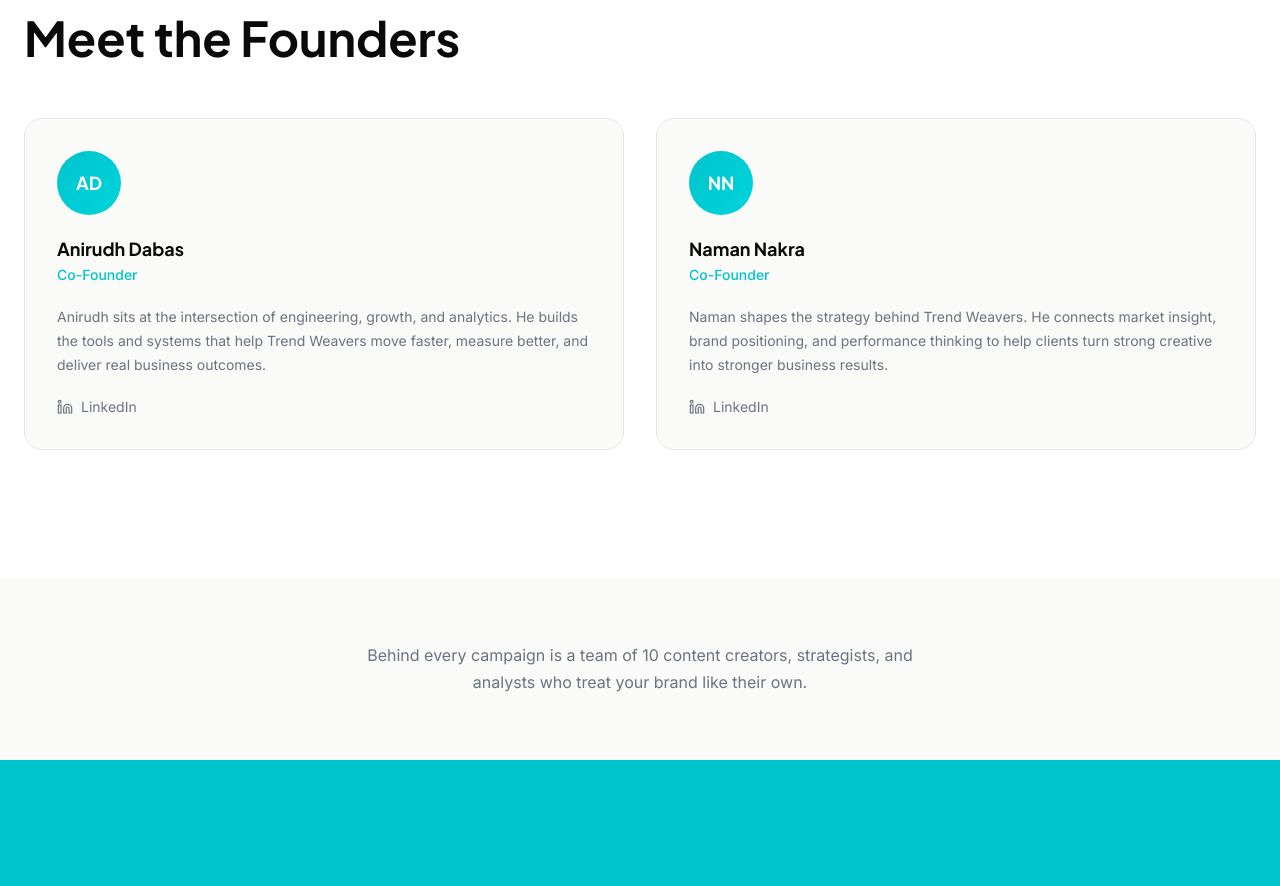
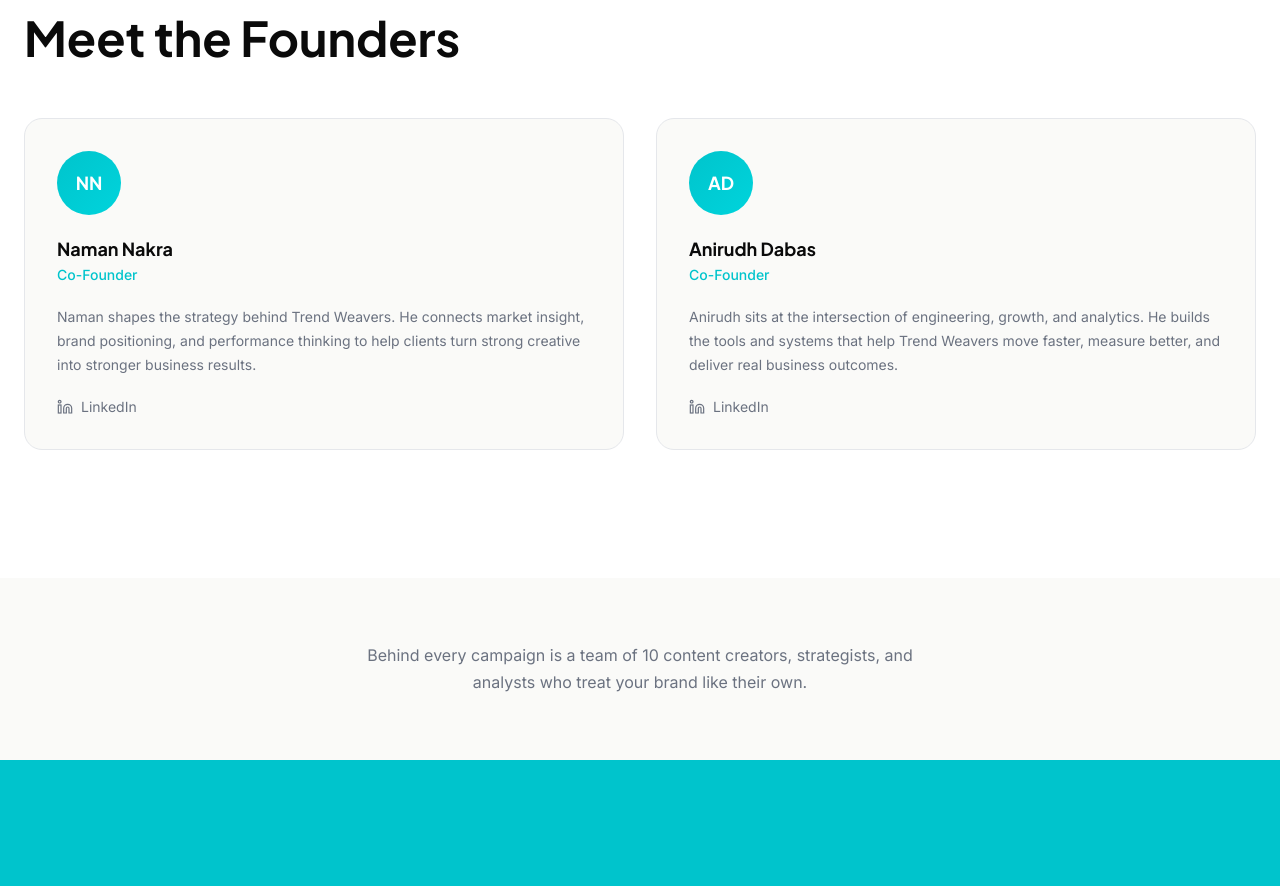
Before and after one commit to AnirudhDabas/trend-weavers-media, a Next.js app: page /about in a window 1280 px wide. Shown: the part 2144-3030 px from the top of the page. Built offline with nearby package versions, Linux system fonts and the light colour scheme.

Commit message:
copy: put Naman first in founders list

```diff
--- a/app/about/page.tsx
+++ b/app/about/page.tsx
@@ -42,18 +42,18 @@ const values = [
 
 const founders = [
   {
+    initials: "NN",
+    name: "Naman Nakra",
+    title: "Co-Founder",
+    bio: "Naman shapes the strategy behind Trend Weavers. He connects market insight, brand positioning, and performance thinking to help clients turn strong creative into stronger business results.",
+    linkedin: "https://linkedin.com/in/namanvnakra",
+  },
+  {
     initials: "AD",
     name: "Anirudh Dabas",
     title: "Co-Founder",
     bio: "Anirudh sits at the intersection of engineering, growth, and analytics. He builds the tools and systems that help Trend Weavers move faster, measure better, and deliver real business outcomes.",
     linkedin: "https://linkedin.com/in/anirudh-dabas-ab3998229",
-  },
-  {
-    initials: "NN",
-    name: "Naman Nakra",
-    title: "Co-Founder",
-    bio: "Naman shapes the strategy behind Trend Weavers. He connects market insight, brand positioning, and performance thinking to help clients turn strong creative into stronger business results.",
-    linkedin: "https://linkedin.com/in/namanvnakra",
   },
 ];
 
```
